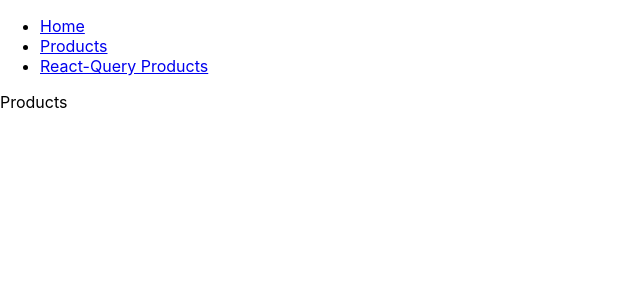
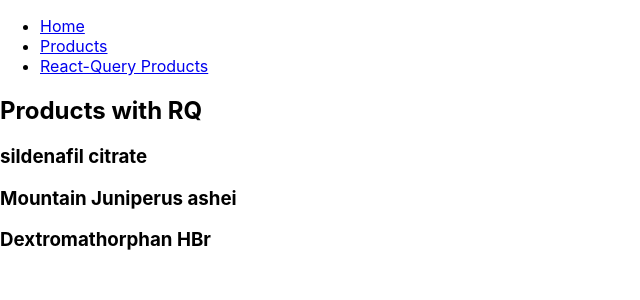
Before and after one commit to vinicius77/react-query, a React (Create React App) app: page /products in a window 1280 px wide. Shown: the top 300 px of the page, without its empty margins (0-640 px from the left). Built offline with nearby package versions, Linux system fonts and the light colour scheme; data requests are answered from the project's data file.

Commit message:
React query basic implementation

```diff
--- a/package.json
+++ b/package.json
@@ -11,6 +11,7 @@
     "json-server": "^0.17.0",
     "react": "^17.0.2",
     "react-dom": "^17.0.2",
+    "react-query": "^3.25.1",
     "react-router-dom": "^5.3.0",
     "react-scripts": "4.0.3",
     "web-vitals": "^1.0.1"
--- a/src/App.js
+++ b/src/App.js
@@ -4,8 +4,13 @@
 import Home from './components/pages/Home';
 import Products from './components/pages/Products';
 import RQProducts from './components/pages/RQProducts';
+import { QueryClientProvider as Provider, QueryClient } from 'react-query';
+
+const rqClient = new QueryClient();
+
 function App() {
 	return (
+		<Provider client={rqClient}>
 			<Router>
 				<Fragment>
 					<Navbar />
@@ -16,6 +21,7 @@
 					</Switch>
 				</Fragment>
 			</Router>
+		</Provider>
 	);
 }
 
--- a/src/components/pages/Products.jsx
+++ b/src/components/pages/Products.jsx
@@ -1,7 +1,22 @@
 import React from 'react';
+import axios from 'axios';
+import { useQuery } from 'react-query';
+
+const fetchProducts = () => axios.get('http://localhost:4000/products');
 
 const Products = () => {
-	return <div>Products</div>;
+	const { data, error, isLoading } = useQuery('products', fetchProducts);
+
+	return (
+		<div>
+			<h2>Products with RQ</h2>
+			{isLoading && <div>Loading ...</div>}
+			{error && <div>{error}</div>}
+
+			{data?.data &&
+				data.data.map((product) => <h3 key={product._id.$oid}>{product.product_name}</h3>)}
+		</div>
+	);
 };
 
 export default Products;
```
Also changed, not shown: 1 other file (tests, documents, lock files or other folders). Lines whose indentation alone changed are shown as unchanged.
